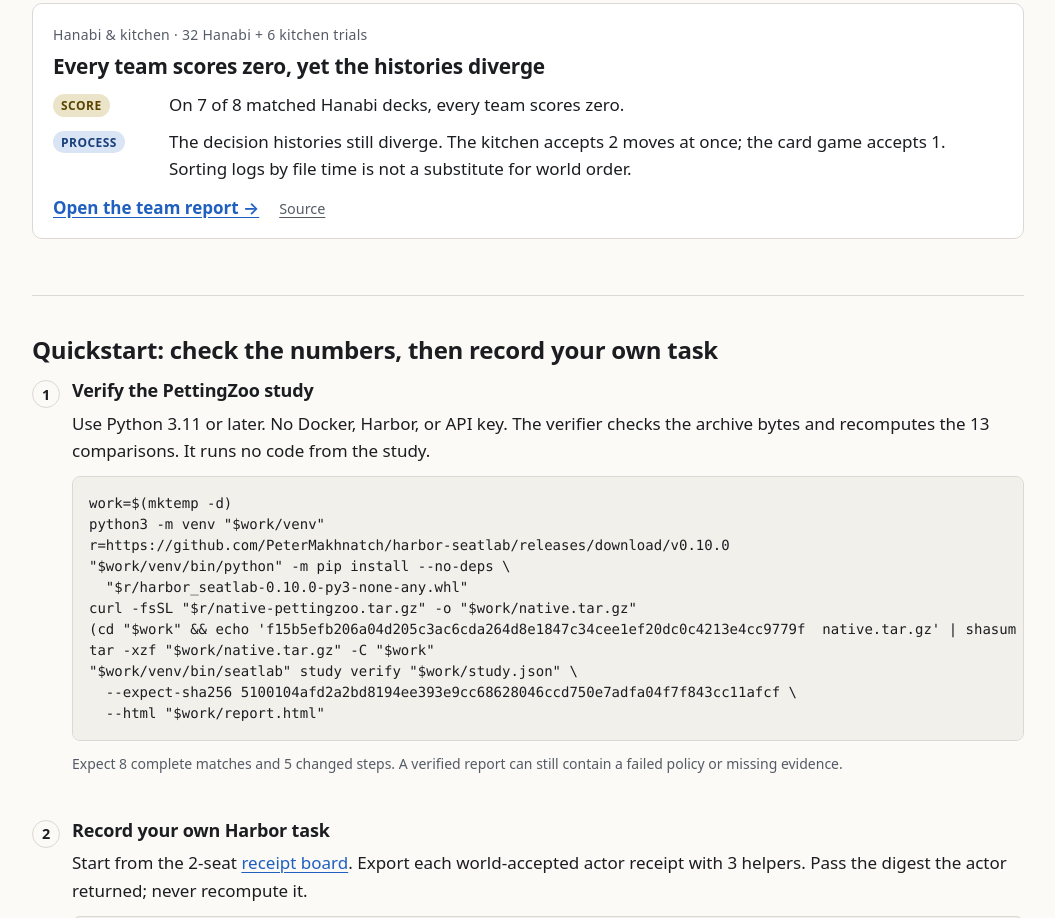
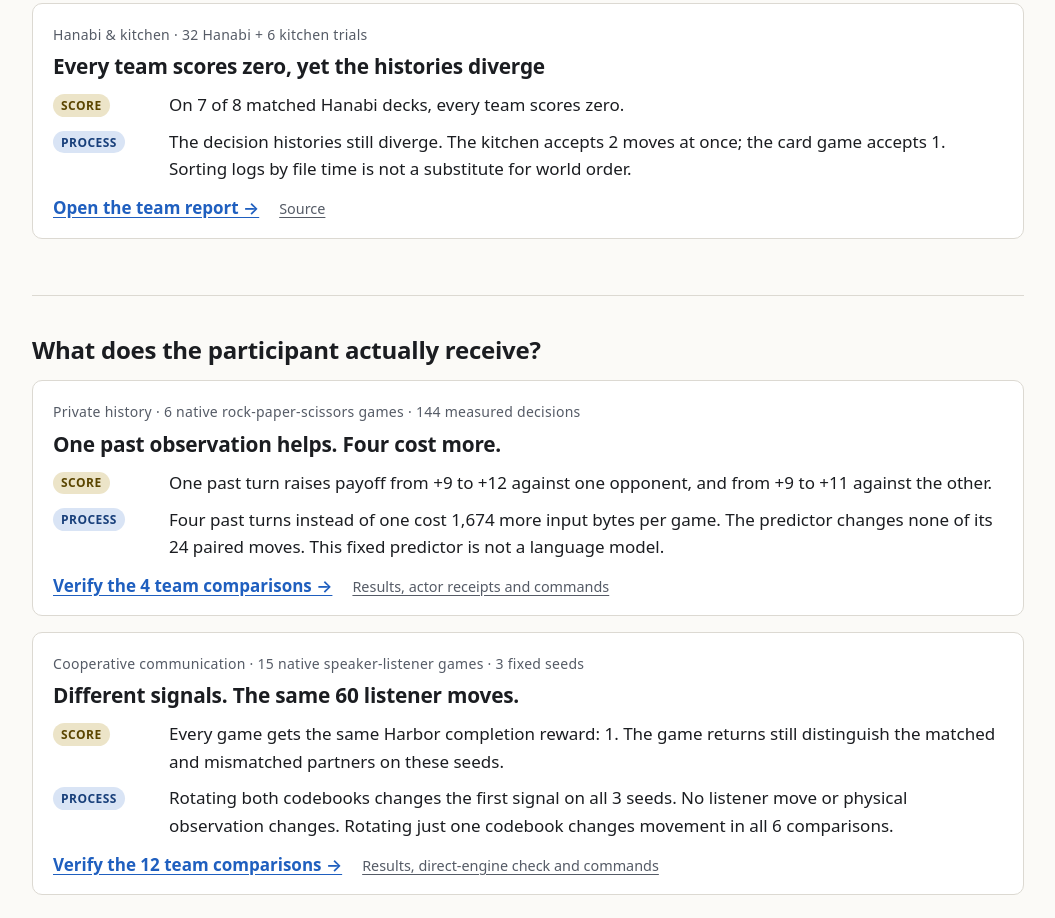
Before and after one commit to PeterMakhnatch/harbor-seatlab, a plain HTML site: page site/index.html in a window 1280 px wide. Shown: the part 1882-2800 px from the top of the page, without its empty margins (112-1167 px from the left). Drawn offline with Linux system fonts and the light colour scheme.

Commit message:
Show measured private history and cooperative signaling in the gallery

```diff
--- a/site/index.html
+++ b/site/index.html
@@ -20,6 +20,7 @@
         <li><a href="pettingzoo.html">PettingZoo</a></li>
         <li><a href="calendar.html">Calendar</a></li>
         <li><a href="team.html">Hanabi &amp; kitchen</a></li>
+        <li><a href="#coordination">Context &amp; communication</a></li>
       </ul>
     </nav>
   </div>
@@ -131,6 +132,28 @@
     </article>
   </section>
 
+  <section id="coordination" class="stories wrap" aria-labelledby="coord-title">
+    <h2 id="coord-title">What does the participant actually receive?</h2>
+    <article class="story" aria-labelledby="window-title">
+      <p class="kicker">Private history &middot; 6 native rock-paper-scissors games &middot; 144 measured decisions</p>
+      <h3 id="window-title"><a href="policy-windows.html">One past observation helps. Four cost more.</a></h3>
+      <dl>
+        <div><dt><span class="tag score">Score</span></dt><dd>One past turn raises payoff from +9 to +12 against one opponent, and from +9 to +11 against the other.</dd></div>
+        <div><dt><span class="tag process">Process</span></dt><dd>Four past turns instead of one cost 1,674 more input bytes per game. The predictor changes none of its 24 paired moves. This fixed predictor is not a language model.</dd></div>
+      </dl>
+      <p class="go"><a href="policy-windows.html">Verify the 4 team comparisons &rarr;</a> <a class="src" href="https://github.com/PeterMakhnatch/harbor-multiagent/blob/d191c83d4bfce200e1302766601b1d7f0a1056a7/adapters/pettingzoo-seats/window-experiment/results.md">Results, actor receipts and commands</a></p>
+    </article>
+    <article class="story" aria-labelledby="signal-title">
+      <p class="kicker">Cooperative communication &middot; 15 native speaker-listener games &middot; 3 fixed seeds</p>
+      <h3 id="signal-title"><a href="speaker-listener.html">Different signals. The same 60 listener moves.</a></h3>
+      <dl>
+        <div><dt><span class="tag score">Score</span></dt><dd>Every game gets the same Harbor completion reward: 1. The game returns still distinguish the matched and mismatched partners on these seeds.</dd></div>
+        <div><dt><span class="tag process">Process</span></dt><dd>Rotating both codebooks changes the first signal on all 3 seeds. No listener move or physical observation changes. Rotating just one codebook changes movement in all 6 comparisons.</dd></div>
+      </dl>
+      <p class="go"><a href="speaker-listener.html">Verify the 12 team comparisons &rarr;</a> <a class="src" href="https://github.com/PeterMakhnatch/harbor-multiagent/blob/d191c83d4bfce200e1302766601b1d7f0a1056a7/adapters/pettingzoo-seats/communication-experiment/results.md">Results, direct-engine check and commands</a></p>
+    </article>
+  </section>
+
   <section class="quick wrap" aria-labelledby="qs-title">
     <h2 id="qs-title">Quickstart: check the numbers, then record your own task</h2>
     <ol class="steps">
@@ -156,6 +179,10 @@ tar -xzf "$work/native.tar.gz" -C "$work"
 <pre tabindex="0" aria-label="Recording helpers"><code>from seatlab.author import accepted_frame, decision_from_frame, episode_from_frames</code></pre>
         <p class="fine">The offline path needs no Harbor installation. The native path uses Docker and no model key. See the <a href="https://github.com/PeterMakhnatch/harbor-seatlab/blob/v0.10.0/docs/authoring.md">author guide</a>.</p>
       </li>
+      <li>
+        <h3>Join the study to a native Harbor job</h3>
+        <p>The <a href="https://github.com/PeterMakhnatch/harbor-seatlab/blob/v0.11.0/examples/eval-lab/measured.md">stock Eval Lab example</a> reads 2 trials, 4 participant executions, and only 2 shared rewards. A withheld trial stays unknown.</p>
+      </li>
     </ol>
   </section>
 
@@ -165,6 +192,7 @@ tar -xzf "$work/native.tar.gz" -C "$work"
       <li><a href="https://github.com/PeterMakhnatch/harbor-multiagent/blob/feat/seatlab-pettingzoo/adapters/pettingzoo-seats/results.md">PettingZoo results and protocol</a> <span>native attempts, branches, Ubuntu repeat</span></li>
       <li><a href="https://github.com/PeterMakhnatch/harbor-seatlab/blob/v0.10.0/docs/evidence.md">Stable evidence note, v0.10.0</a> <span>pinned digests for the calendar and team studies</span></li>
       <li><a href="https://github.com/PeterMakhnatch/harbor-seatlab/releases/tag/v0.10.0">Release v0.10.0</a> <span>wheel, archives, and offline report files</span></li>
+      <li><a href="https://github.com/PeterMakhnatch/harbor-seatlab/releases/tag/v0.11.0">Release v0.11.0</a> <span>verified policy windows, speaker-listener games and stock Eval Lab join</span></li>
     </ul>
     <ul class="limits">
       <li>Reproducing a decision does not make it a good decision.</li>
```
Also changed, not shown: 2 other files.
